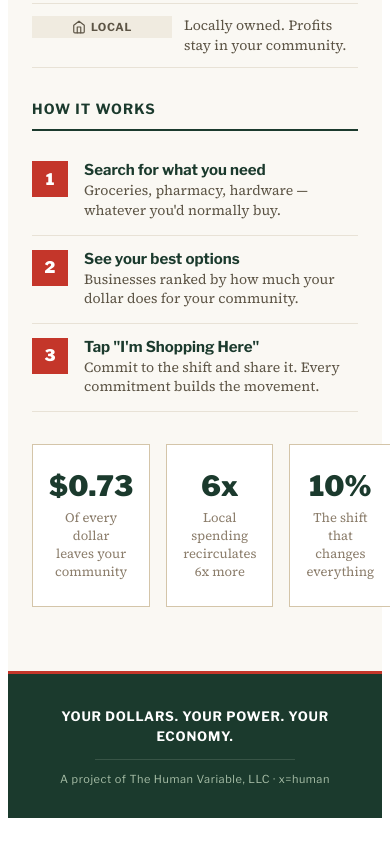
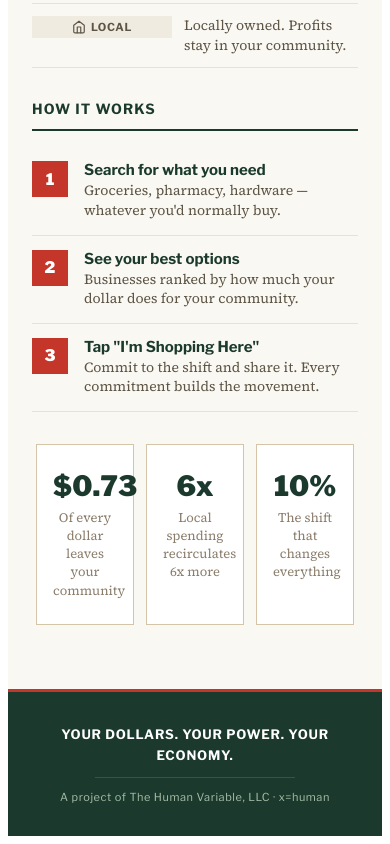
Before and after one commit to brygp954/unitedwespend, a React (Vite) app: page / in a window 390 px wide. Shown: the part 806-1650 px from the top of the page. Built offline with nearby package versions, Linux system fonts and the light colour scheme.

Commit message:
Center mobile boxes

```diff
--- a/src/App.jsx
+++ b/src/App.jsx
@@ -956,7 +956,7 @@ export default function UnitedWeSpend() {
               ))}
             </div>
 
-            <div style={{ display: "grid", gridTemplateColumns: "1fr 1fr 1fr", gap: "16px" }}>
+            <div style={{ display: "grid", gridTemplateColumns: "repeat(3, minmax(0, 1fr))", gap: "12px", padding: "0 4px" }}>
               {[
                 { number: "$0.73", label: "Of every dollar\nleaves your community" },
                 { number: "6x", label: "Local spending\nrecirculates 6x more" },
```
